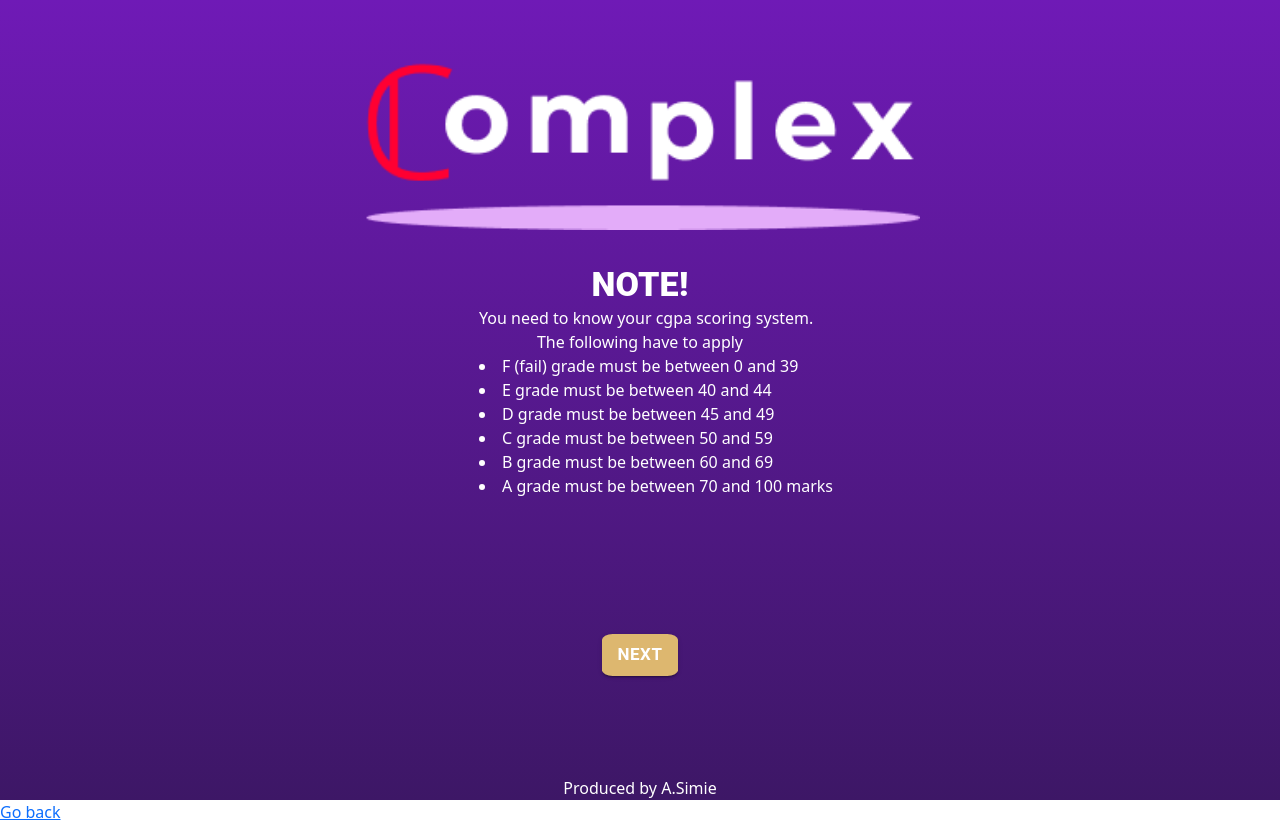
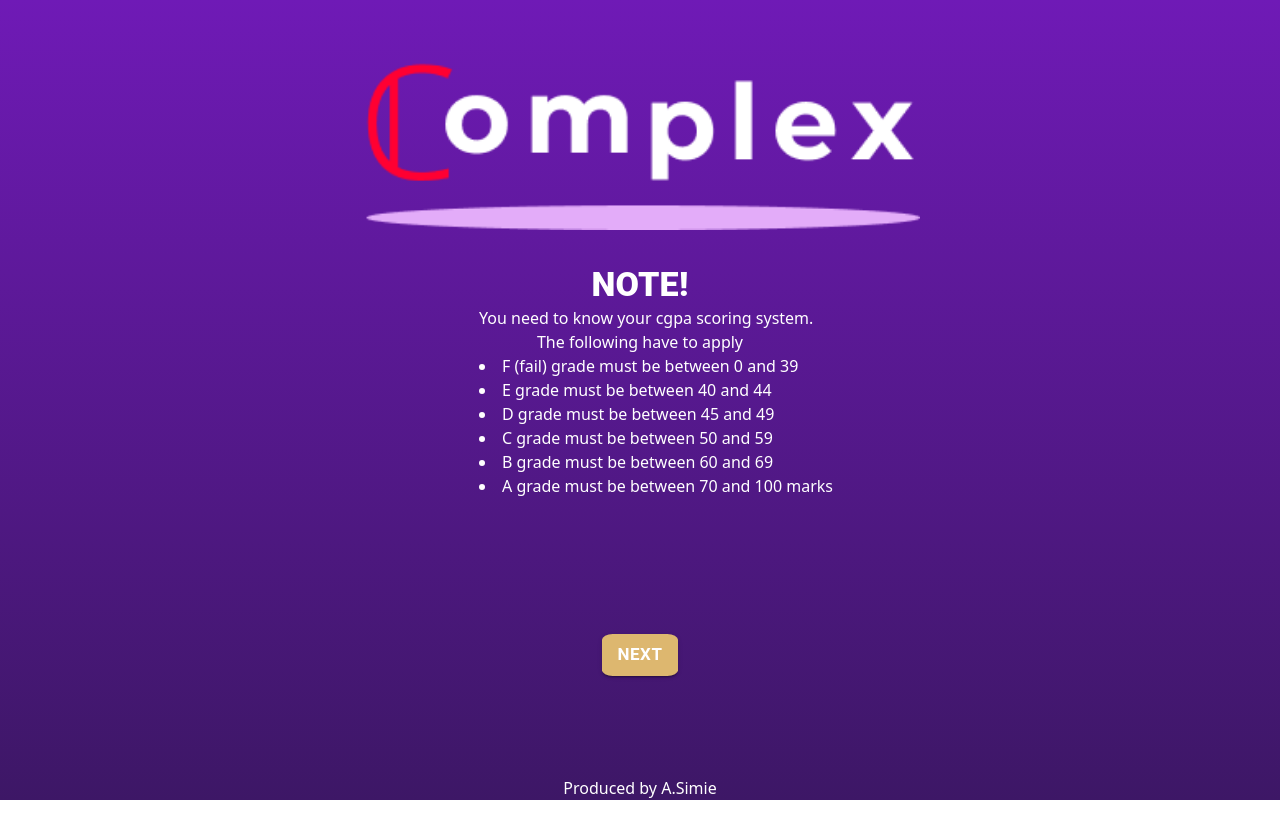
Before and after one commit to A-Simie/cgpa-cal, a React (Create React App) app: page /pages/CGPA_NOTE in a window 1280 px wide. After the commit the page ends 800 px from the top, so only its background shows below. Built offline with nearby package versions, Linux system fonts and the light colour scheme.

Commit message:
bug fixed on cgpa note page

```diff
--- a/src/pages/CGPA_NOTE.js
+++ b/src/pages/CGPA_NOTE.js
@@ -56,7 +56,6 @@ export function CGPA_NOTE() {
           <span className="bottomText">Produced by A.Simie</span>
         </header>
       </div>
-      <Link to="/">Go back</Link>
     </div>
   );
 }
```
